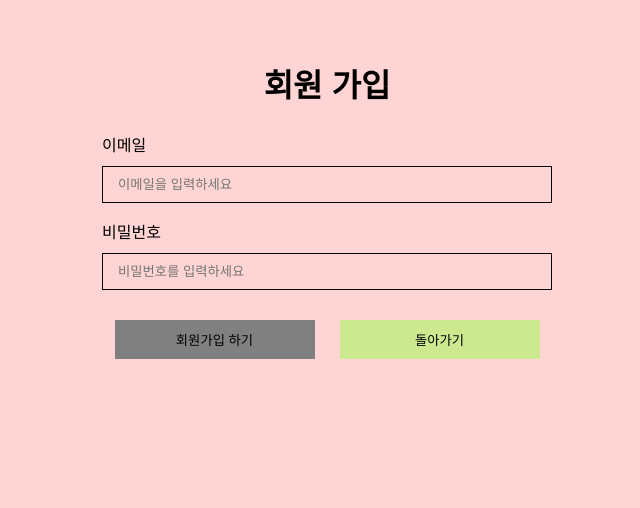
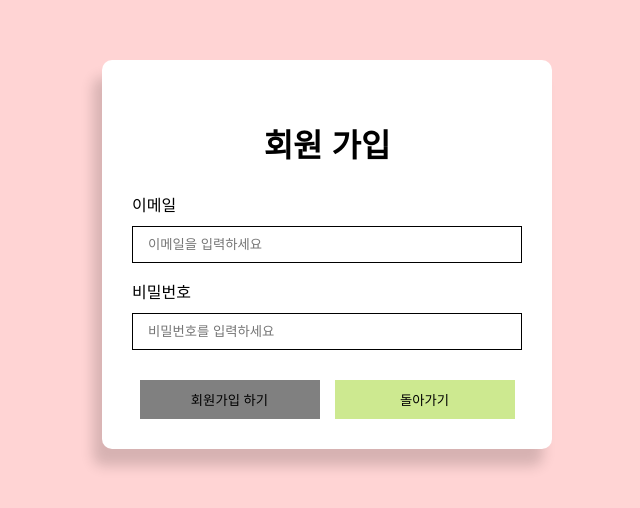
Before and after one commit to hyorimcho/wanted-pre-onboarding-frontend, a React (Create React App) app: page /signup in a window 1280 px wide. Shown: the part 140-648 px from the top of the page, without its empty margins (313-953 px from the left). Built offline with nearby package versions, Linux system fonts and the light colour scheme.

Commit message:
#5 - feat: 회원가입 페이지 스타일 변경

```diff
--- a/src/pages/SignUp/index.jsx
+++ b/src/pages/SignUp/index.jsx
@@ -133,9 +133,14 @@ const SignUp = () => {
 export default SignUp;
 
 const Form = styled.form`
+  padding: 30px;
+  margin-top: 50px;
+  background: #fff;
+  border-radius: 10px;
   max-width: 450px;
   margin-inline: auto;
   margin-top: 200px;
+  box-shadow: -9px 17px 13px rgb(0 0 0 / 16%);
   h1 {
     text-align: center;
     margin: 30px 0 20px 0;
@@ -154,10 +159,7 @@ const InputContainer = styled.div`
     width: 100%;
     line-height: 10px;
     padding: 0.625rem 0.9375rem;
-    background-color: #ffd4d4;
-    &:focus {
-      background-color: white;
-    }
+    background-color: #fff;
   }
   span {
     color: red;
@@ -170,7 +172,7 @@ const ButtonContainer = styled.div`
   display: flex;
   margin-top: 30px;
   button {
-    width: 200px;
+    width: 180px;
     margin-inline: auto;
     padding: 10px 20px;
     cursor: pointer;
```
